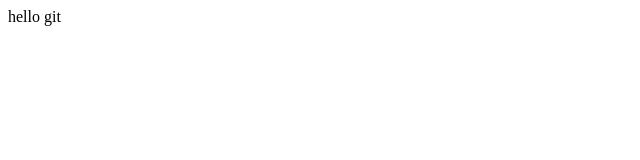
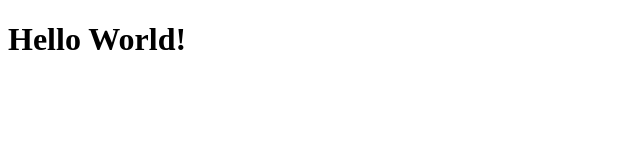
Before and after one commit to ELBEQQAL94/WebServer, a website: page index.html in a window 1280 px wide. Shown: the whole page, without its empty margins (0-640 px from the left). Drawn offline with Linux system fonts and the light colour scheme.

Commit message:
Second changed index.html

```diff
--- a/index.html
+++ b/index.html
@@ -7,7 +7,7 @@
     <title>Web | Server</title>
 </head>
 <body>
-    hello git
+    <h1>Hello World!</h1>
     <script src="app.js"></script>
 </body>
 </html>
```
